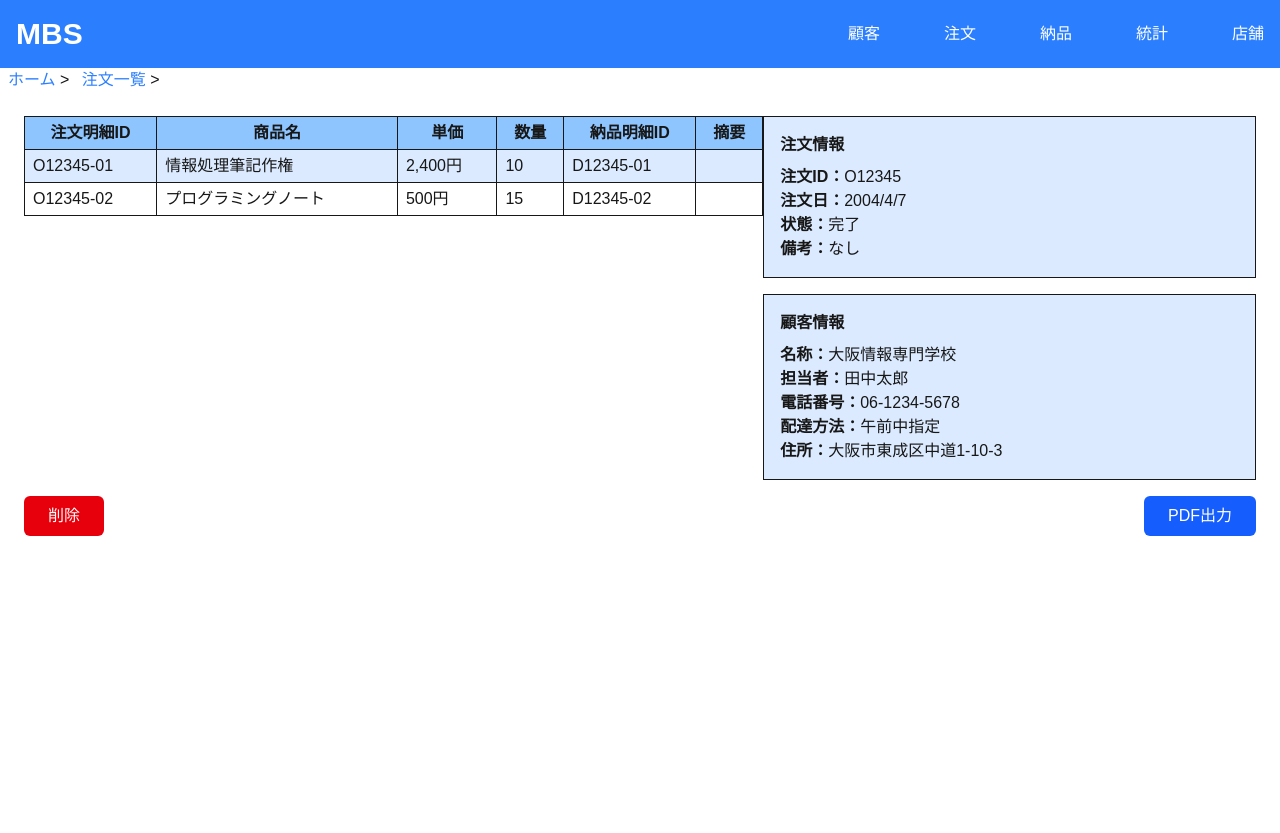
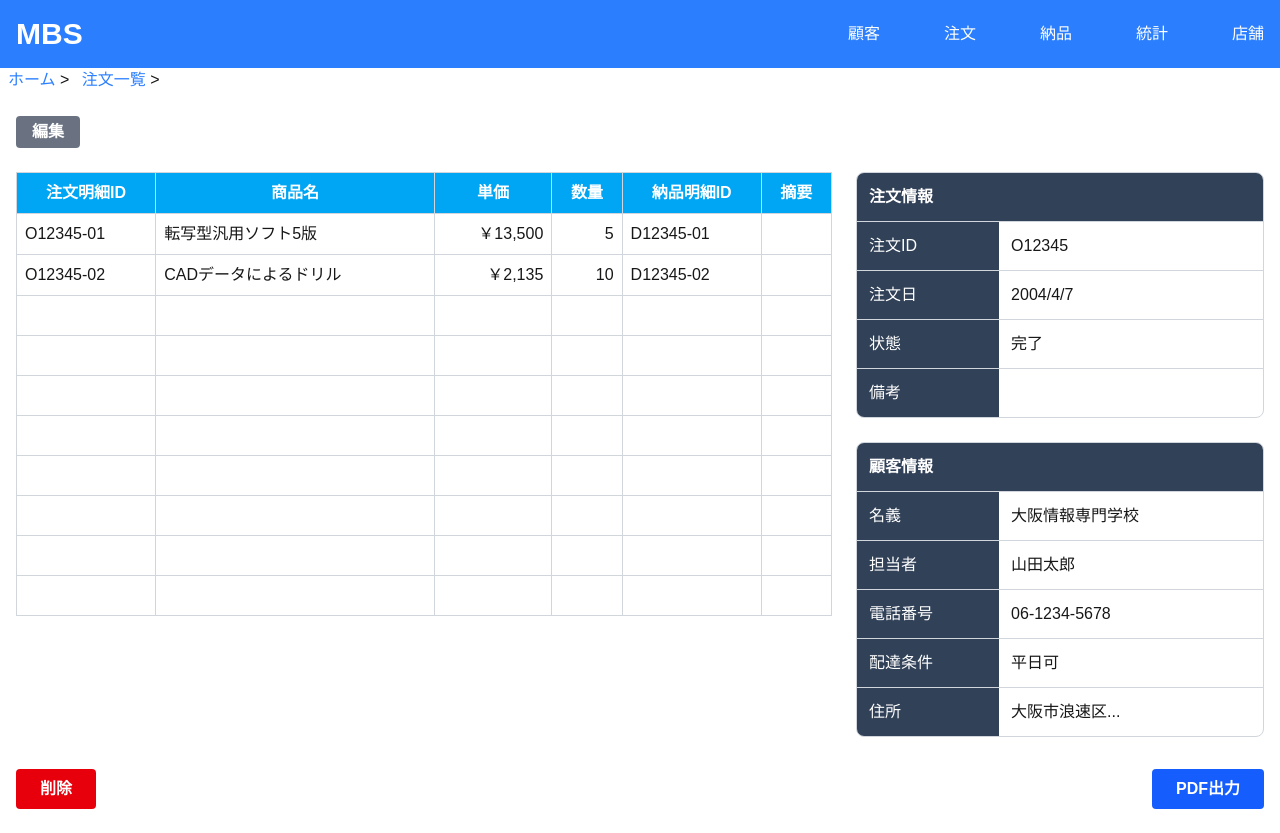
Before and after one commit to wasabi49/ocs-systemDevelopmentExercises, a Next.js app in the folder mbs/: page /Home/OrderList/O12345 in a window 1280 px wide. Before the commit the page ends 800 px from the top, so only its background shows below. Built offline with nearby package versions, Linux system fonts and the light colour scheme.

Commit message:
upgrade:PC用のUI完成

```diff
--- a/mbs/app/Home/OrderList/[id]/page.tsx
+++ b/mbs/app/Home/OrderList/[id]/page.tsx
@@ -1,149 +1,294 @@
-"use client";
+'use client';
 
-import { notFound } from "next/navigation";
-import React from "react";
+import { FC } from 'react';
+import { useRouter, useParams } from 'next/navigation';
 
-type OrderData = {
-  orderInfo: {
-    date: string;
+// 注文明細データの型定義
+type OrderDetailItem = {
+  orderDetailId: string;
+  productName: string;
+  unitPrice: number;
+  quantity: number;
+  deliveryDetailId: string;
+  description: string;
+};
+
+// 注文情報の型定義
+type OrderInfo = {
+  orderId: string;
+  orderDate: string;
   status: string;
-    note: string;
+  remarks: string;
 };
-  customer: {
+
+// 顧客情報の型定義
+type CustomerInfo = {
   name: string;
-    person: string;
-    phone: string;
-    delivery: string;
+  responsiblePerson: string;
+  phoneNumber: string;
+  deliveryCondition: string;
   address: string;
 };
-  details: {
-    detailId: string;
-    name: string;
-    price: string;
-    qty: number;
-    deliveryId: string;
-    note: string;
-  }[];
+
+// 注文データを格納する型定義
+type OrderData = {
+  orderDetails: OrderDetailItem[];
+  orderInfo: OrderInfo;
+  customerInfo: CustomerInfo;
 };
 
-// ✅ インデックスシグネチャで柔軟に対応
-const dummyData: { [key: string]: OrderData } = {
-  O12345: {
-    orderInfo: {
-      date: "2004/4/7",
-      status: "完了",
-      note: "",
-    },
-    customer: {
-      name: "大阪情報専門学校",
-      person: "田中太郎",
-      phone: "06-1234-5678",
-      delivery: "午前中指定",
-      address: "大阪市東成区中道1-10-3",
-    },
-    details: [
+// 注文データの定義（注文IDごとにデータを用意）
+const orderDataMap: Record<string, OrderData> = {
+  // 大阪情報専門学校の注文データ
+  'O12345': {
+    orderDetails: [
       {
-        detailId: "O12345-01",
-        name: "情報処理筆記作権",
-        price: "2,400円",
-        qty: 10,
-        deliveryId: "D12345-01",
-        note: "",
+        orderDetailId: "O12345-01",
+        productName: "転写型汎用ソフト5版",
+        unitPrice: 13500,
+        quantity: 5,
+        deliveryDetailId: "D12345-01",
+        description: ""
       },
       {
-        detailId: "O12345-02",
-        name: "プログラミングノート",
-        price: "500円",
-        qty: 15,
-        deliveryId: "D12345-02",
-        note: "",
+        orderDetailId: "O12345-02",
+        productName: "CADデータによるドリル",
+        unitPrice: 2135,
+        quantity: 10,
+        deliveryDetailId: "D12345-02",
+        description: ""
+      }
+    ],
+    orderInfo: {
+      orderId: "O12345",
+      orderDate: "2004/4/7",
+      status: "完了",
+      remarks: ""
     },
+    customerInfo: {
+      name: "大阪情報専門学校",
+      responsiblePerson: "山田太郎",
+      phoneNumber: "06-1234-5678",
+      deliveryCondition: "平日可",
+      address: "大阪市浪速区..."
+    }
+  },
+  // 森ノ宮病院の注文データ
+  'O12457': {
+    orderDetails: [
+      {
+        orderDetailId: "O12457-01",
+        productName: "医療用記録システム",
+        unitPrice: 45000,
+        quantity: 1,
+        deliveryDetailId: "D12457-01",
+        description: "緊急"
+      },
+      {
+        orderDetailId: "O12457-02",
+        productName: "患者管理ソフト",
+        unitPrice: 35000,
+        quantity: 1,
+        deliveryDetailId: "D12457-02",
+        description: ""
+      }
     ],
+    orderInfo: {
+      orderId: "O12457",
+      orderDate: "2004/4/8",
+      status: "未完了",
+      remarks: "早期納品希望"
     },
-  O12457: {
-    orderInfo: {
-      date: "2004/4/8",
-      status: "未完了",
-      note: "確認中",
-    },
-    customer: {
+    customerInfo: {
       name: "森ノ宮病院",
-      person: "今井美由紀",
-      phone: "050-8454-9544",
-      delivery: "平日不定",
-      address: "大阪市東成区大今里6-1-1",
-    },
-    details: [
-      {
-        detailId: "O12457-01",
-        name: "診察ノート",
-        price: "1,000円",
-        qty: 5,
-        deliveryId: "D12457-01",
-        note: "至急",
-      },
-    ],
-  },
+      responsiblePerson: "佐藤医師",
+      phoneNumber: "06-9876-5432",
+      deliveryCondition: "24時間対応",
+      address: "大阪市中央区森ノ宮..."
+    }
+  }
 };
 
-export default function OrderDetailPage({ params }: { params: { id: string } }) {
-  const data = dummyData[params.id];
-  if (!data) return notFound();
+// デフォルトの空データ
+const emptyOrderData: OrderData = {
+  orderDetails: [],
+  orderInfo: {
+    orderId: "",
+    orderDate: "",
+    status: "",
+    remarks: ""
+  },
+  customerInfo: {
+    name: "",
+    responsiblePerson: "",
+    phoneNumber: "",
+    deliveryCondition: "",
+    address: ""
+  }
+};
 
-  const { orderInfo, customer, details } = data;
+// 日本円のフォーマット関数
+const formatJPY = (amount: number): string => {
+  return new Intl.NumberFormat('ja-JP', {
+    style: 'currency',
+    currency: 'JPY'
+  }).format(amount);
+};
+
+const OrderDetailPage: FC = () => {
+  const router = useRouter();
+  const params = useParams();
+  const orderId = params?.id as string || '';
+
+  // 注文IDに対応するデータを取得（存在しない場合は空データ）
+  const orderData = orderDataMap[orderId] || emptyOrderData;
+
+  // 表示用に空行を追加
+  const displayOrderDetails = [
+    ...orderData.orderDetails,
+    // 空行を追加（合計10行になるよう調整）
+    ...Array(Math.max(10 - orderData.orderDetails.length, 0)).fill(null).map(() => ({
+      orderDetailId: "",
+      productName: "",
+      unitPrice: 0,
+      quantity: 0,
+      deliveryDetailId: "",
+      description: ""
+    }))
+  ];
+
+  // 注文一覧に戻る
+  const handleBackToList = () => {
+    router.push('/Home/OrderList');
+  };
+
+  // 編集ボタンのハンドラー
+  const handleEdit = () => {
+    alert('注文を編集します（デモのため実際の編集は行われていません）');
+  };
+
+  // 削除ボタンのハンドラー
+  const handleDelete = () => {
+    if (confirm('この注文を削除してもよろしいですか？')) {
+      alert('注文を削除しました（デモのため実際の削除は行われていません）');
+    }
+  };
+
+  // PDF出力ボタンのハンドラー
+  const handlePdfExport = () => {
+    alert('PDFを出力しています（デモのため実際の出力は行われていません）');
+  };
+
 
   return (
-    <div className="p-6 space-y-4">
-      <div className="flex justify-between items-start">
-        <table className="border-collapse w-3/5">
-          <thead className="bg-blue-300">
-            <tr>
-              <th className="border px-2 py-1">注文明細ID</th>
-              <th className="border px-2 py-1">商品名</th>
-              <th className="border px-2 py-1">単価</th>
-              <th className="border px-2 py-1">数量</th>
-              <th className="border px-2 py-1">納品明細ID</th>
-              <th className="border px-2 py-1">摘要</th>
+    <div className="container mx-auto px-4 py-6">
+      {/* タイトルと戻るボタンと編集ボタン */}
+      <div className="flex items-center justify-between mb-6">
+        <button
+          onClick={handleEdit}
+          className="bg-gray-500 hover:bg-gray-600 text-white font-bold py-1 px-4 rounded"
+        >
+          編集
+        </button>
+      </div>
+
+      <div className="flex flex-col lg:flex-row gap-6">
+        {/* 注文明細テーブル（左側） */}
+        <div className="w-full lg:w-2/3 overflow-x-auto">
+          <table className="w-full min-w-[600px] border-collapse">
+            <thead>
+              <tr className="bg-sky-500 text-white">
+                <th className="p-2 border border-gray-300">注文明細ID</th>
+                <th className="p-2 border border-gray-300">商品名</th>
+                <th className="p-2 border border-gray-300">単価</th>
+                <th className="p-2 border border-gray-300">数量</th>
+                <th className="p-2 border border-gray-300">納品明細ID</th>
+                <th className="p-2 border border-gray-300">摘要</th>
               </tr>
             </thead>
             <tbody>
-            {details.map((item, index) => (
-              <tr key={index} className={index % 2 === 0 ? "bg-blue-100" : ""}>
-                <td className="border px-2 py-1">{item.detailId}</td>
-                <td className="border px-2 py-1">{item.name}</td>
-                <td className="border px-2 py-1">{item.price}</td>
-                <td className="border px-2 py-1">{item.qty}</td>
-                <td className="border px-2 py-1">{item.deliveryId}</td>
-                <td className="border px-2 py-1">{item.note}</td>
+              {displayOrderDetails.map((item, index) => (
+                <tr key={index} className="bg-white">
+                  <td className="p-2 border border-gray-300 h-10">{item.orderDetailId}</td>
+                  <td className="p-2 border border-gray-300 h-10">{item.productName}</td>
+                  <td className="p-2 border border-gray-300 text-right h-10">
+                    {item.unitPrice > 0 ? formatJPY(item.unitPrice) : ""}
+                  </td>
+                  <td className="p-2 border border-gray-300 text-right h-10">
+                    {item.quantity > 0 ? item.quantity : ""}
+                  </td>
+                  <td className="p-2 border border-gray-300 h-10">{item.deliveryDetailId}</td>
+                  <td className="p-2 border border-gray-300 h-10">{item.description}</td>
                 </tr>
               ))}
             </tbody>
           </table>
+        </div>
 
-        <div className="w-2/5 space-y-4">
-          <section className="bg-blue-100 p-4 border">
-            <h2 className="font-bold mb-2">注文情報</h2>
-            <p><strong>注文ID：</strong>{params.id}</p>
-            <p><strong>注文日：</strong>{orderInfo.date}</p>
-            <p><strong>状態：</strong>{orderInfo.status}</p>
-            <p><strong>備考：</strong>{orderInfo.note || "なし"}</p>
-          </section>
+        {/* 注文情報と顧客情報（右側） */}
+        <div className="w-full lg:w-1/3 flex flex-col gap-6">
+          {/* 注文情報 */}
+          <div className="border border-gray-300 rounded-lg overflow-hidden">
+            <div className="bg-slate-700 text-white p-3">
+              <h2 className="font-semibold">注文情報</h2>
+            </div>
+            <div className="grid grid-cols-[35%_65%]">
+              <div className="p-3 bg-slate-700 text-white border-t border-gray-300">注文ID</div>
+              <div className="p-3 border-t border-gray-300">{orderData.orderInfo.orderId}</div>
 
-          <section className="bg-blue-100 p-4 border">
-            <h2 className="font-bold mb-2">顧客情報</h2>
-            <p><strong>名称：</strong>{customer.name}</p>
-            <p><strong>担当者：</strong>{customer.person}</p>
-            <p><strong>電話番号：</strong>{customer.phone}</p>
-            <p><strong>配達方法：</strong>{customer.delivery}</p>
-            <p><strong>住所：</strong>{customer.address}</p>
-          </section>
+              <div className="p-3 bg-slate-700 text-white border-t border-gray-300">注文日</div>
+              <div className="p-3 border-t border-gray-300">{orderData.orderInfo.orderDate}</div>
+
+              <div className="p-3 bg-slate-700 text-white border-t border-gray-300">状態</div>
+              <div className="p-3 border-t border-gray-300">{orderData.orderInfo.status}</div>
+
+              <div className="p-3 bg-slate-700 text-white border-t border-gray-300">備考</div>
+              <div className="p-3 border-t border-gray-300">{orderData.orderInfo.remarks}</div>
             </div>
           </div>
 
-      <div className="flex justify-between">
-        <button className="bg-red-600 hover:bg-red-700 text-white px-6 py-2 rounded-md">削除</button>
-        <button className="bg-blue-600 hover:bg-blue-700 text-white px-6 py-2 rounded-md">PDF出力</button>
+          {/* 顧客情報 */}
+          <div className="border border-gray-300 rounded-lg overflow-hidden">
+            <div className="bg-slate-700 text-white p-3">
+              <h2 className="font-semibold">顧客情報</h2>
+            </div>
+            <div className="grid grid-cols-[35%_65%]">
+              <div className="p-3 bg-slate-700 text-white border-t border-gray-300">名義</div>
+              <div className="p-3 border-t border-gray-300">{orderData.customerInfo.name}</div>
+
+              <div className="p-3 bg-slate-700 text-white border-t border-gray-300">担当者</div>
+              <div className="p-3 border-t border-gray-300">{orderData.customerInfo.responsiblePerson}</div>
+
+              <div className="p-3 bg-slate-700 text-white border-t border-gray-300">電話番号</div>
+              <div className="p-3 border-t border-gray-300">{orderData.customerInfo.phoneNumber}</div>
+
+              <div className="p-3 bg-slate-700 text-white border-t border-gray-300">配達条件</div>
+              <div className="p-3 border-t border-gray-300">{orderData.customerInfo.deliveryCondition}</div>
+
+              <div className="p-3 bg-slate-700 text-white border-t border-gray-300">住所</div>
+              <div className="p-3 border-t border-gray-300">{orderData.customerInfo.address}</div>
+            </div>
+          </div>
+        </div>
+      </div>
+
+      {/* アクションボタン */}
+      <div className="flex justify-between mt-8">
+        <button
+          onClick={handleDelete}
+          className="bg-red-600 hover:bg-red-700 text-white font-bold py-2 px-6 rounded"
+        >
+          削除
+        </button>
+        <button
+          onClick={handlePdfExport}
+          className="bg-blue-600 hover:bg-blue-700 text-white font-bold py-2 px-6 rounded"
+        >
+          PDF出力
+        </button>
       </div>
     </div>
   );
-}
+};
+
+export default OrderDetailPage;
```
Lines whose indentation alone changed are shown as unchanged.
